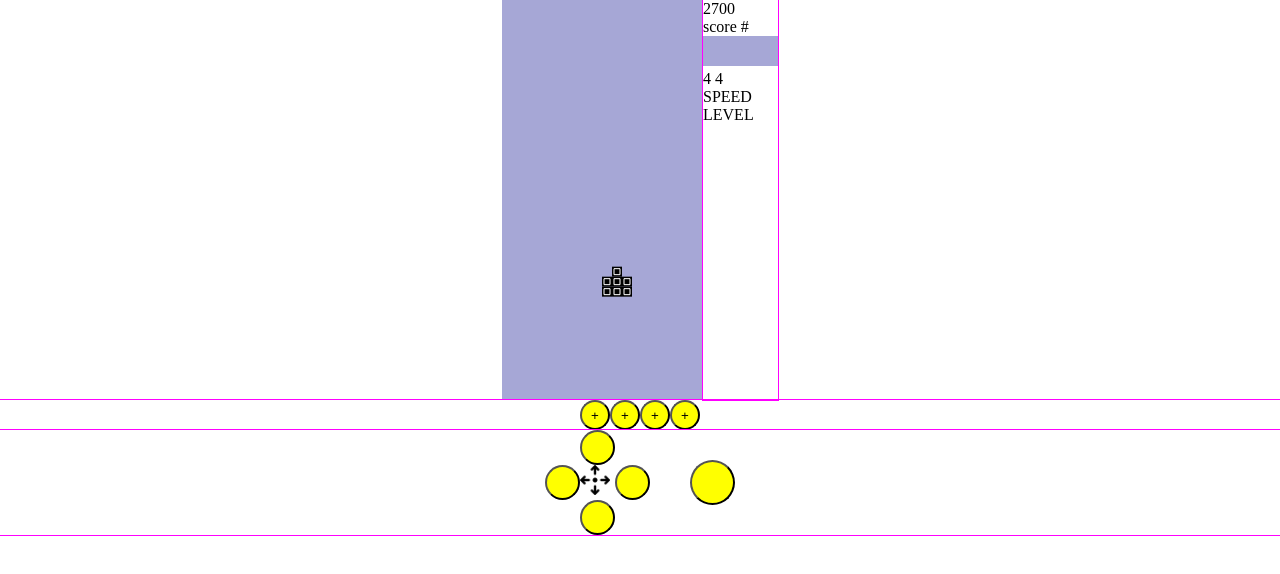
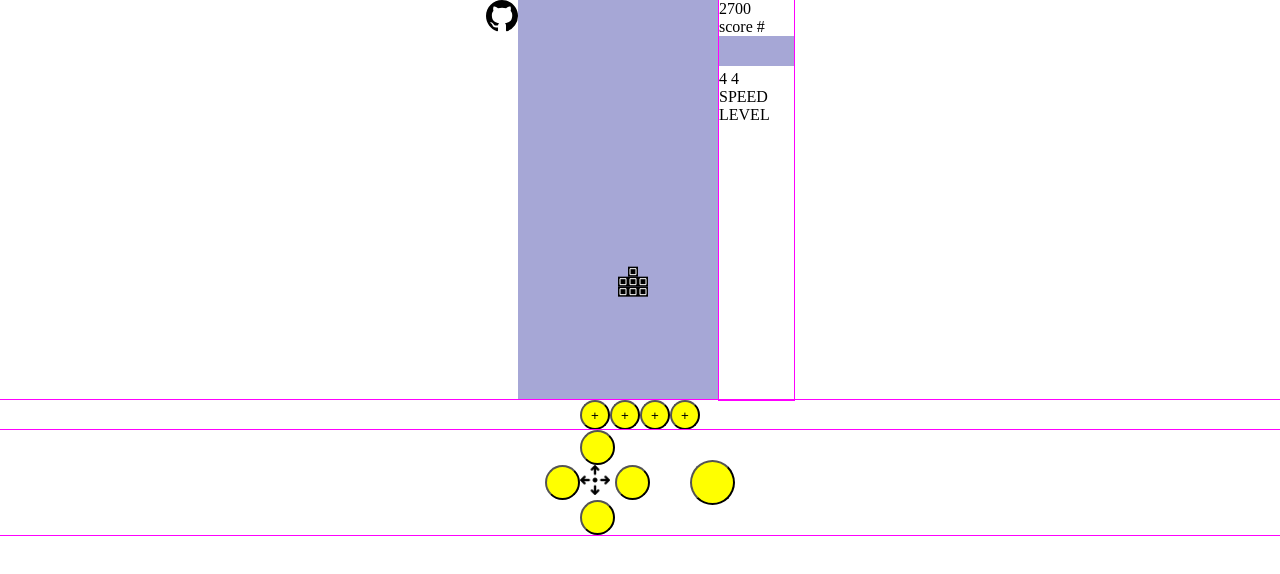
Before and after one commit to amdset/Tanks, a plain HTML site: page index.html in a window 1280 px wide. Drawn offline with Linux system fonts and the light colour scheme.

Commit message:
github logo added to view the source code

```diff
--- a/index.html
+++ b/index.html
@@ -1,5 +1,6 @@
 <!DOCTYPE html>
 <html lang="en">
+
 <head>
   <meta charset="UTF-8" />
   <meta http-equiv="X-UA-Compatible" content="IE=edge" />
@@ -7,8 +8,19 @@
   <title>Tanks</title>
   <link rel="stylesheet" href="css/Tanks.css" />
 </head>
+
 <body>
   <div class="screens">
+    <div>
+      <a href="http://github.com/amdset/Tanks">
+        <svg height="32" viewBox="0 0 16 16" version="1.1" width="32"
+          aria-hidden="true">
+          <path fill-rule="evenodd"
+            d="M8 0C3.58 0 0 3.58 0 8c0 3.54 2.29 6.53 5.47 7.59.4.07.55-.17.55-.38 0-.19-.01-.82-.01-1.49-2.01.37-2.53-.49-2.69-.94-.09-.23-.48-.94-.82-1.13-.28-.15-.68-.52-.01-.53.63-.01 1.08.58 1.23.82.72 1.21 1.87.87 2.33.66.07-.52.28-.87.51-1.07-1.78-.2-3.64-.89-3.64-3.95 0-.87.31-1.59.82-2.15-.08-.2-.36-1.02.08-2.12 0 0 .67-.21 2.2.82.64-.18 1.32-.27 2-.27.68 0 1.36.09 2 .27 1.53-1.04 2.2-.82 2.2-.82.44 1.1.16 1.92.08 2.12.51.56.82 1.27.82 2.15 0 3.07-1.87 3.75-3.65 3.95.29.25.54.73.54 1.48 0 1.07-.01 1.93-.01 2.2 0 .21.15.46.55.38A8.013 8.013 0 0016 8c0-4.42-3.58-8-8-8z">
+          </path>
+        </svg>
+      </a>
+    </div>
     <canvas id="TanksCanvas" width="200" height="400"></canvas>
     <div class="screens-right">
       <div class="score">
@@ -36,11 +48,7 @@
       <div class="controls__play-buttons--directions">
         <button class="btn-left" id="btn-left"></button>
         <button class="btn-up" id="btn-up"></button>
-          <img
-            class="img-directions"
-            src="img/direction-icon-23-64x64.png"
-            alt=""
-          />
+        <img class="img-directions" src="img/direction-icon-23-64x64.png" alt="" />
         <button class="btn-right" id="btn-right"></button>
         <button class="btn-down" id="btn-down"></button>
       </div>
@@ -52,4 +60,5 @@
 
   <script src="Js/Tanks.js"></script>
 </body>
+
 </html>
```
Lines whose indentation alone changed are shown as unchanged.
